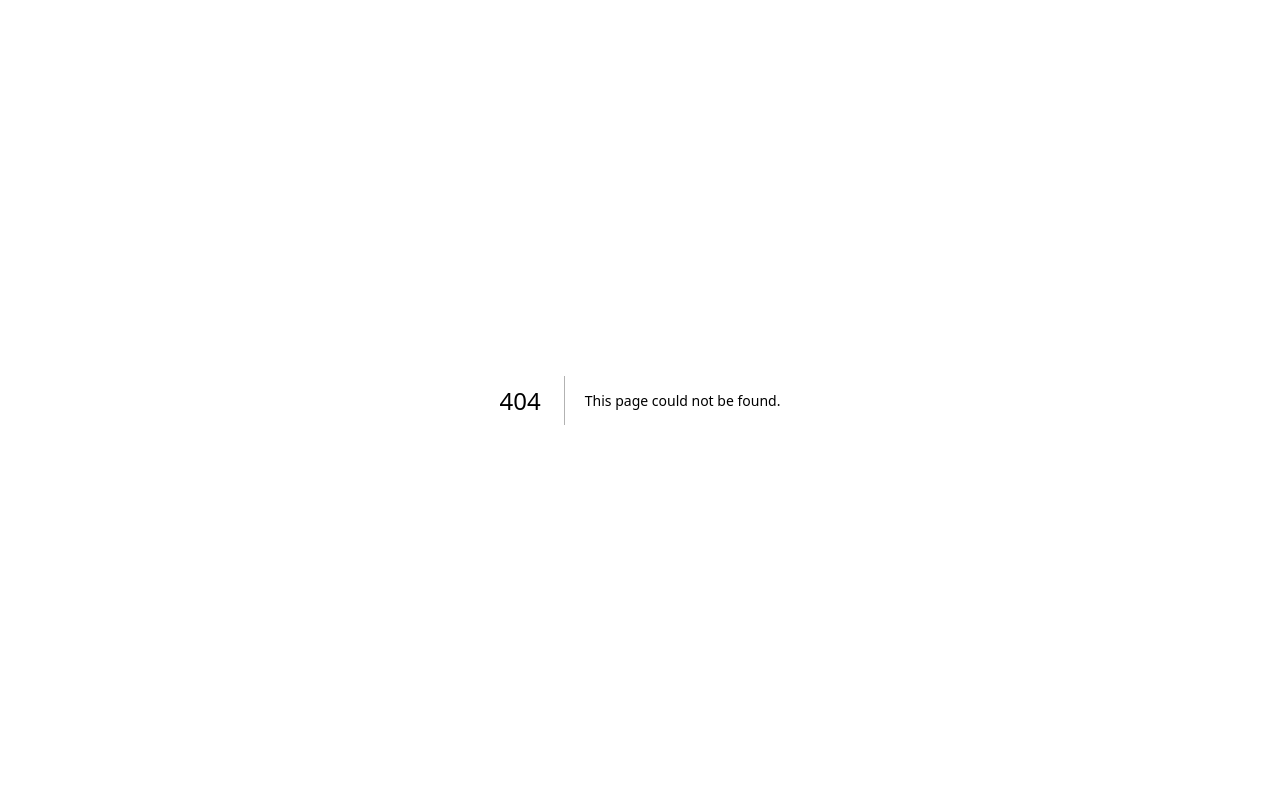
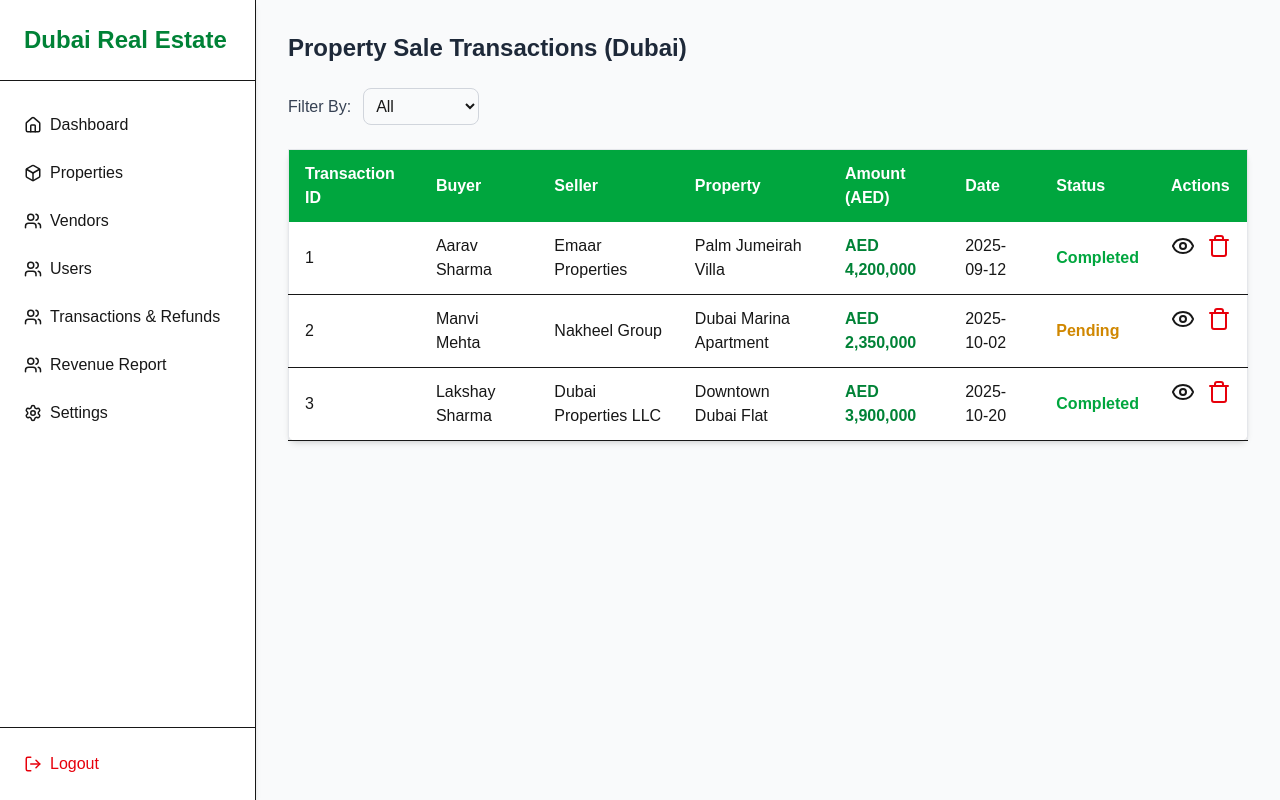
Before and after one commit to manvi59/admin-panel-RealState-Dubai, a Next.js app: page /admin/transaction in a window 1280 px wide. Before the commit this address had no page. Built offline with nearby package versions, Linux system fonts and the light colour scheme.

Commit message:
transcation listing page

```diff
--- /dev/null
+++ b/app/admin/transaction/page.jsx
@@ -0,0 +1,139 @@
+"use client";
+import { useState } from "react";
+import Sidebar from "../../components/ui/sidebar";
+import { Card, CardContent } from "../../components/ui/card";
+import Button from "../../components/ui/button";
+import { Trash, Eye } from "lucide-react";
+
+const TransactionsPage = () => {
+  // Dummy transactions data
+  const [transactions, setTransactions] = useState([
+    {
+      id: 1,
+      buyer: "Aarav Sharma",
+      seller: "Emaar Properties",
+      property: "Palm Jumeirah Villa",
+      amount: "AED 4,200,000",
+      date: "2025-09-12",
+      status: "Completed",
+    },
+    {
+      id: 2,
+      buyer: "Manvi Mehta",
+      seller: "Nakheel Group",
+      property: "Dubai Marina Apartment",
+      amount: "AED 2,350,000",
+      date: "2025-10-02",
+      status: "Pending",
+    },
+    {
+      id: 3,
+      buyer: "Lakshay Sharma",
+      seller: "Dubai Properties LLC",
+      property: "Downtown Dubai Flat",
+      amount: "AED 3,900,000",
+      date: "2025-10-20",
+      status: "Completed",
+    },
+  ]);
+
+  // Filter state
+  const [filter, setFilter] = useState("default");
+
+  // Filter logic
+  const getFilteredTransactions = () => {
+    if (filter === "completed") {
+      return transactions.filter((t) => t.status === "Completed");
+    } else if (filter === "pending") {
+      return transactions.filter((t) => t.status === "Pending");
+    }
+    return transactions;
+  };
+
+  const filteredTransactions = getFilteredTransactions();
+
+  return (
+    <div className="flex min-h-screen bg-gray-50">
+      {/* Sidebar */}
+      <Sidebar />
+
+      {/* Main content */}
+      <main className="flex-1 p-8 overflow-x-auto">
+        <h1 className="text-2xl font-bold mb-6 text-gray-800">
+          Property Sale Transactions (Dubai)
+        </h1>
+
+        {/* Filter Dropdown */}
+        <div className="flex items-center gap-3 mb-6">
+          <label className="font-medium text-gray-700">Filter By:</label>
+          <select
+            value={filter}
+            onChange={(e) => setFilter(e.target.value)}
+            className="border border-gray-300 rounded-lg p-2 focus:ring-green-500"
+          >
+            <option value="default">All</option>
+            <option value="completed">Completed</option>
+            <option value="pending">Pending</option>
+          </select>
+        </div>
+
+        {/* Table */}
+        <div>
+          <table className="w-full bg-white rounded-lg shadow-md border border-gray-200">
+            <thead className="bg-green-600 text-white">
+              <tr>
+                <th className="py-3 px-4 text-left">Transaction ID</th>
+                <th className="py-3 px-4 text-left">Buyer</th>
+                <th className="py-3 px-4 text-left">Seller</th>
+                <th className="py-3 px-4 text-left">Property</th>
+                <th className="py-3 px-4 text-left">Amount (AED)</th>
+                <th className="py-3 px-4 text-left">Date</th>
+                <th className="py-3 px-4 text-left">Status</th>
+                <th className="py-3 px-4 text-left">Actions</th>
+              </tr>
+            </thead>
+            <tbody>
+              {filteredTransactions.map((tx, index) => (
+                <tr
+                  key={index}
+                  className="border-b hover:bg-gray-50 transition"
+                >
+                  <td className="py-3 px-4">{tx.id}</td>
+                  <td className="py-3 px-4">{tx.buyer}</td>
+                  <td className="py-3 px-4">{tx.seller}</td>
+                  <td className="py-3 px-4">{tx.property}</td>
+                  <td className="py-3 px-4 font-semibold text-green-700">
+                    {tx.amount}
+                  </td>
+                  <td className="py-3 px-4">{tx.date}</td>
+                  <td
+                    className={`py-3 px-4 font-semibold ${
+                      tx.status === "Completed"
+                        ? "text-green-600"
+                        : "text-yellow-600"
+                    }`}
+                  >
+                    {tx.status}
+                  </td>
+                  <td className="flex gap-3 items-center py-3 px-4">
+                    <Eye className="cursor-pointer" />
+                    <Trash className="cursor-pointer text-red-600" />
+                  </td>
+                </tr>
+              ))}
+            </tbody>
+          </table>
+
+          {/* Empty message */}
+          {filteredTransactions.length === 0 && (
+            <p className="text-center text-gray-500 mt-6">
+              No transactions found.
+            </p>
+          )}
+        </div>
+      </main>
+    </div>
+  );
+};
+
+export default TransactionsPage;
```
Also changed, not shown: app/components/ui/sidebar.jsx (line endings or trailing spaces).
